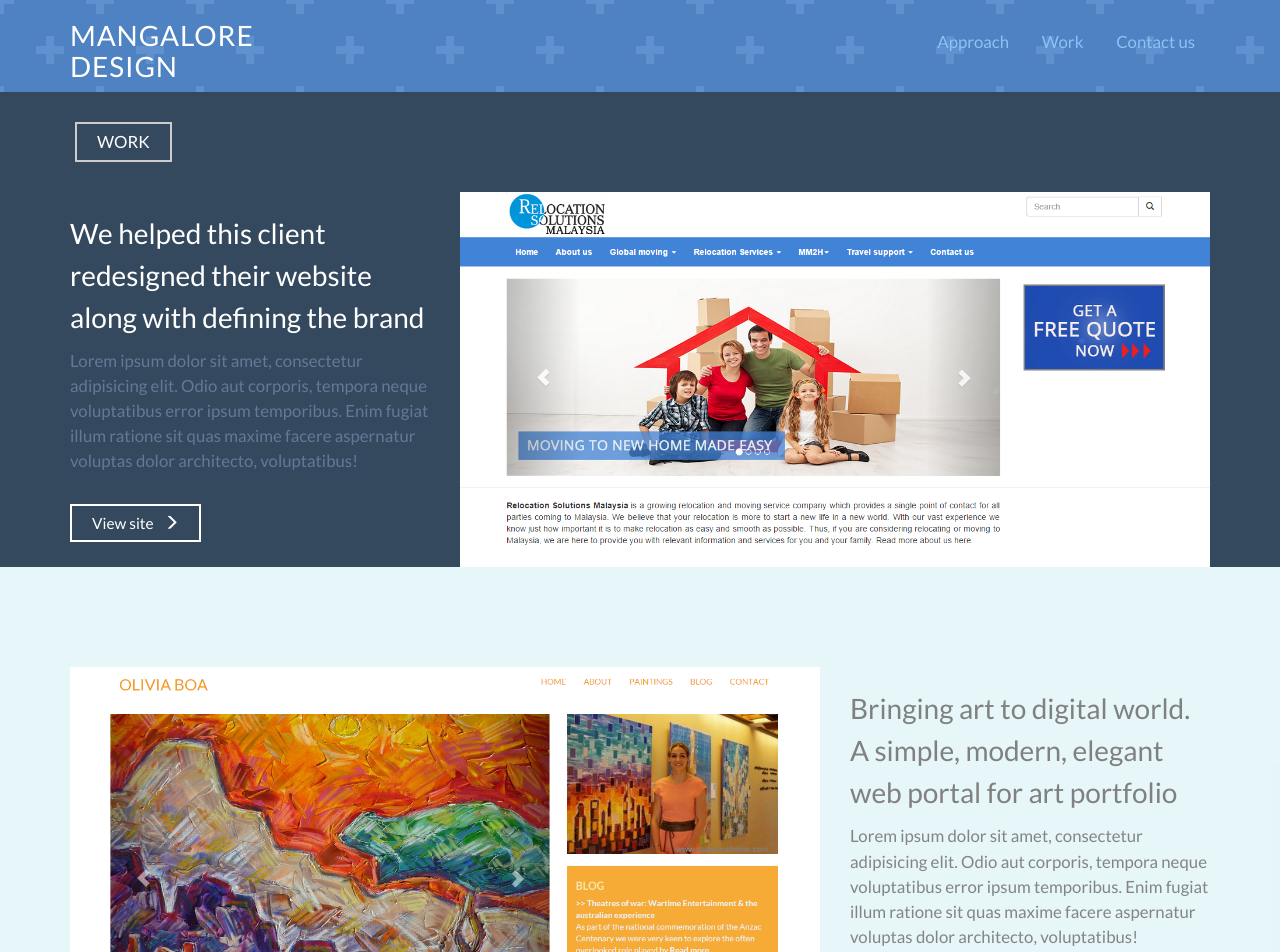
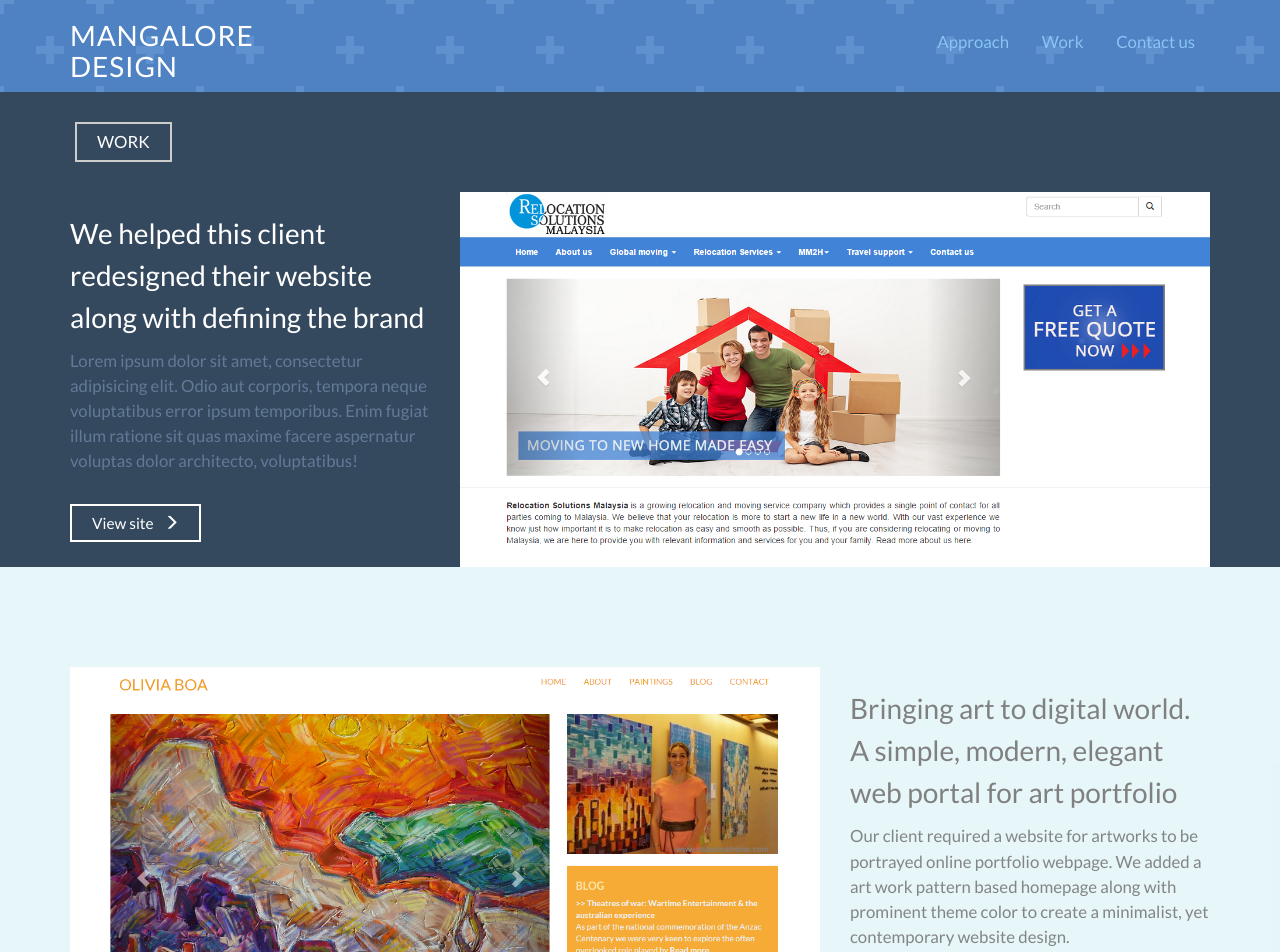
Before and after one commit to mangaloredesign/mangaloredesign.github.io, a plain HTML site: page work.html in a window 1280 px wide. Shown: the top 952 px of the page. Drawn offline with Linux system fonts and the light colour scheme.

Commit message:
work sample2 Lorem ipsum removed

```diff
--- a/work.html
+++ b/work.html
@@ -76,7 +76,7 @@
 
         <div class="col col-md-4">
           <h3 style="font-size:200%;line-height:150%;color:gray;">Bringing art to digital world. A simple, modern, elegant web portal for art portfolio</h3>
-          <p style="color:rgba(120,120,120,0.9);line-height:150%;font-size:120%;">Lorem ipsum dolor sit amet, consectetur adipisicing elit. Odio aut corporis, tempora neque voluptatibus error ipsum temporibus. Enim fugiat illum ratione sit quas maxime facere aspernatur voluptas dolor architecto, voluptatibus!</p>
+          <p style="color:rgba(120,120,120,0.9);line-height:150%;font-size:120%;">Our client required a website for artworks to be portrayed online portfolio webpage. We added a art work pattern based homepage along with prominent theme color to create a minimalist, yet contemporary website design.</p>
           <button type="button" class="btn btn-default" style="margin-top:20px;background-color:inherit;color:gray;border-color:gray;border-radius:0;border-width:2px;padding-left:20px;padding-right:20px;font-size:1.1em;"><a href="http://oliviaboa.herokuapp.com/" style="text-decoration:none;color:inherit;">View site</a><span class="glyphicon glyphicon-menu-right" aria-hidden="true" style="padding-left:10px;"></span></button>
         </div>
       </div>
```
